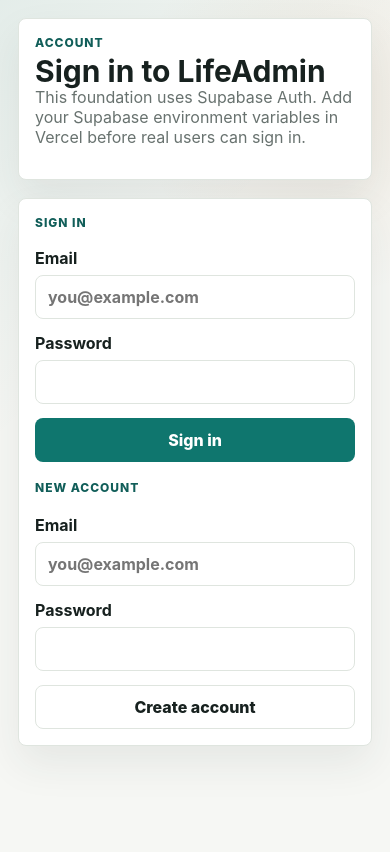
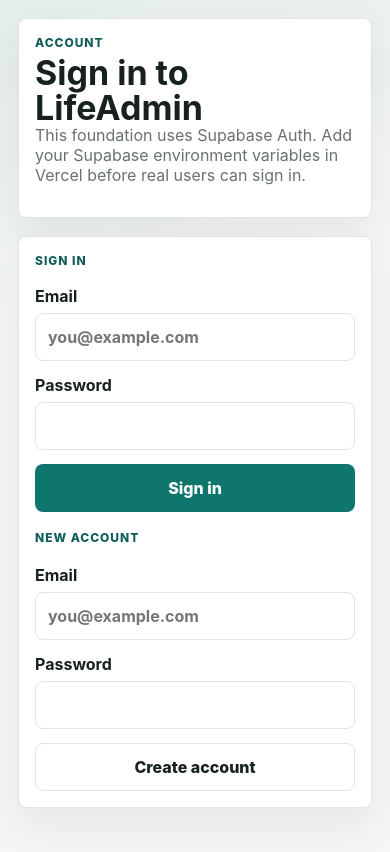
Before and after one commit to richmershack/lifeadmin, a Next.js app: page /login in a window 390 px wide. Shown: the top 852 px of the page. Built offline with nearby package versions, Linux system fonts and the light colour scheme; no server answers.

Commit message:
Improve LifeAdmin mobile layout

```diff
--- a/app/globals.css
+++ b/app/globals.css
@@ -28,6 +28,10 @@
     radial-gradient(circle at 85% 12%, rgba(161, 92, 18, 0.08), transparent 24%),
     var(--bg);
   color: var(--ink);
+}
+
+html {
+  scroll-behavior: smooth;
 }
 
 button,
@@ -566,6 +570,10 @@
   font-weight: 800;
 }
 
+.reminder-message {
+  margin: 14px 0 0;
+}
+
 @media (max-width: 980px) {
   .app-shell,
   .metrics-grid,
@@ -576,28 +584,46 @@
   }
 
   .sidebar {
-    position: static;
+    position: fixed;
+    inset: auto 0 0 0;
+    z-index: 20;
     height: auto;
-    padding: 14px;
-    gap: 14px;
+    padding: 10px 12px calc(10px + env(safe-area-inset-bottom));
+    border-top: 1px solid rgba(255, 255, 255, 0.12);
+    gap: 0;
   }
 
   .nav-list {
     grid-template-columns: repeat(5, minmax(0, 1fr));
+    gap: 4px;
   }
 
   .nav-item {
     justify-content: center;
+    min-height: 52px;
     padding: 0 8px;
+    border-radius: 8px;
+    font-size: 12px;
   }
 
-  .nav-item span:last-child,
+  .nav-item span:first-child {
+    width: 22px;
+    height: 22px;
+    display: grid;
+    place-items: center;
+    border-radius: 999px;
+    background: rgba(255, 255, 255, 0.1);
+    font-size: 11px;
+    font-weight: 850;
+  }
+
+  .brand,
   .sidebar-panel {
     display: none;
   }
 
   main {
-    padding: 18px;
+    padding: 18px 18px calc(96px + env(safe-area-inset-bottom));
   }
 
   .topbar,
@@ -608,8 +634,41 @@
 }
 
 @media (max-width: 620px) {
+  body {
+    background:
+      linear-gradient(160deg, rgba(15, 118, 110, 0.08), transparent 34%),
+      var(--bg);
+  }
+
+  h1 {
+    font-size: 34px;
+  }
+
+  .metrics-grid {
+    gap: 10px;
+  }
+
+  .metric {
+    min-height: 112px;
+    padding: 15px;
+  }
+
+  .metric strong {
+    font-size: 32px;
+  }
+
   .panel {
     padding: 16px;
+  }
+
+  .panel-heading {
+    align-items: flex-start;
+    flex-direction: column;
+  }
+
+  .panel-heading .inline-form,
+  .panel-heading .action-button {
+    width: 100%;
   }
 
   .admin-item {
@@ -632,4 +691,13 @@
   .reminder-summary {
     justify-content: flex-start;
   }
+
+  .primary-action,
+  .ghost-button,
+  .danger-button,
+  input,
+  select,
+  textarea {
+    min-height: 48px;
+  }
 }
```
